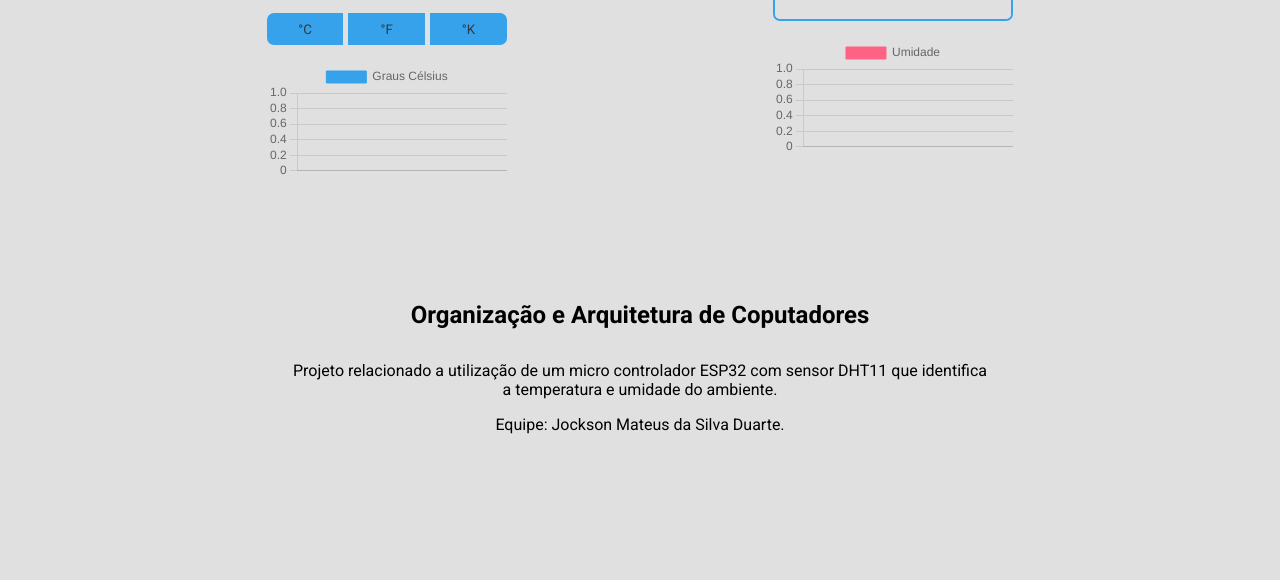
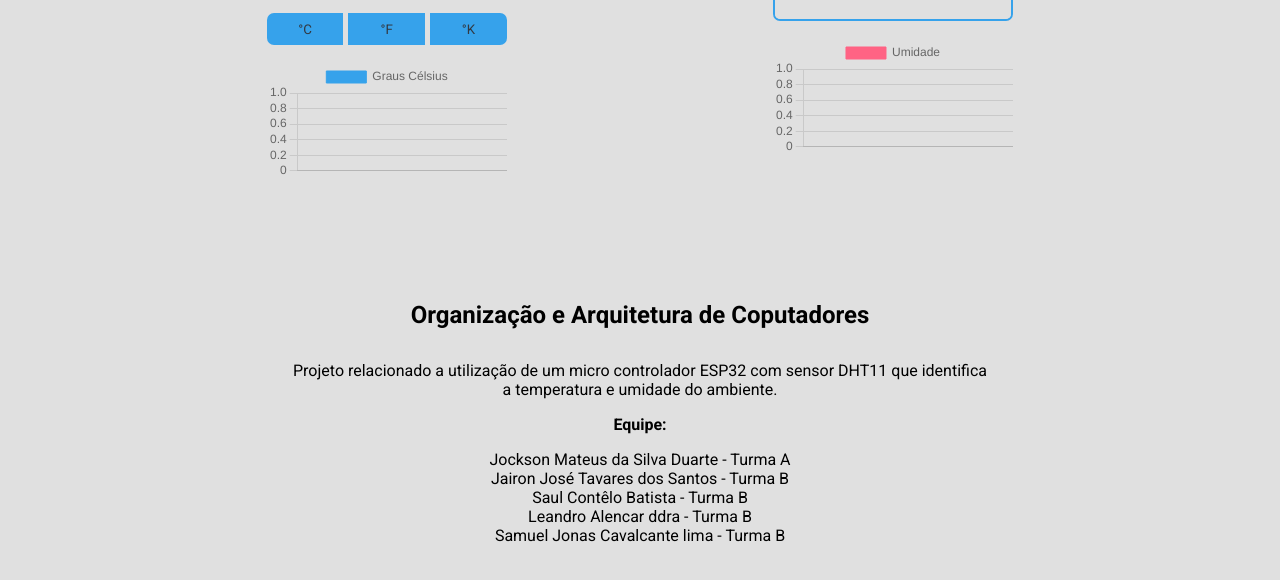
Before and after one commit to jockaplay/OAC-ESP, a plain HTML site: page WebSite/index.html in a window 1280 px wide. Shown: the part 354-934 px from the top of the page. Before the commit the page ends 884 px from the top, so only its background shows below. Drawn offline with nearby package versions, Linux system fonts and the light colour scheme; no server answers.

Commit message:
Add Equipe

```diff
--- a/WebSite/index.html
+++ b/WebSite/index.html
@@ -44,7 +44,14 @@
     </main>
     <section>
         <h1>Organização e Arquitetura de Coputadores</h1>
-        <p>Projeto relacionado a utilização de um micro controlador ESP32 com sensor DHT11 que identifica a temperatura e umidade do ambiente.</p><p>Equipe: Jockson Mateus da Silva Duarte.</p>
+        <p>Projeto relacionado a utilização de um micro controlador ESP32 com sensor DHT11 que identifica a temperatura e umidade do ambiente.</p>
+        <dl><dt>Equipe:</dt>
+            <dd>Jockson Mateus da Silva Duarte    -    Turma A</dd>
+            <dd>Jairon José Tavares dos Santos    -    Turma B</dd>
+            <dd>Saul Contêlo Batista              -    Turma B</dd>
+            <dd>Leandro Alencar ddra              -    Turma B</dd>
+            <dd>Samuel Jonas Cavalcante lima      -    Turma B</dd>
+        </p0>
     </section>
 </body>
 <script src="src/script.js"></script>
--- a/WebSite/src/style.css
+++ b/WebSite/src/style.css
@@ -106,6 +106,11 @@ section p {
     padding-bottom: 1rem;
 }
 
+dt {
+    margin-bottom: 1rem;
+    font-weight: 700;
+}
+
 @media (max-width: 720px) {
     main {
     padding-top: 20px;
```
Also changed, not shown: README.md.
